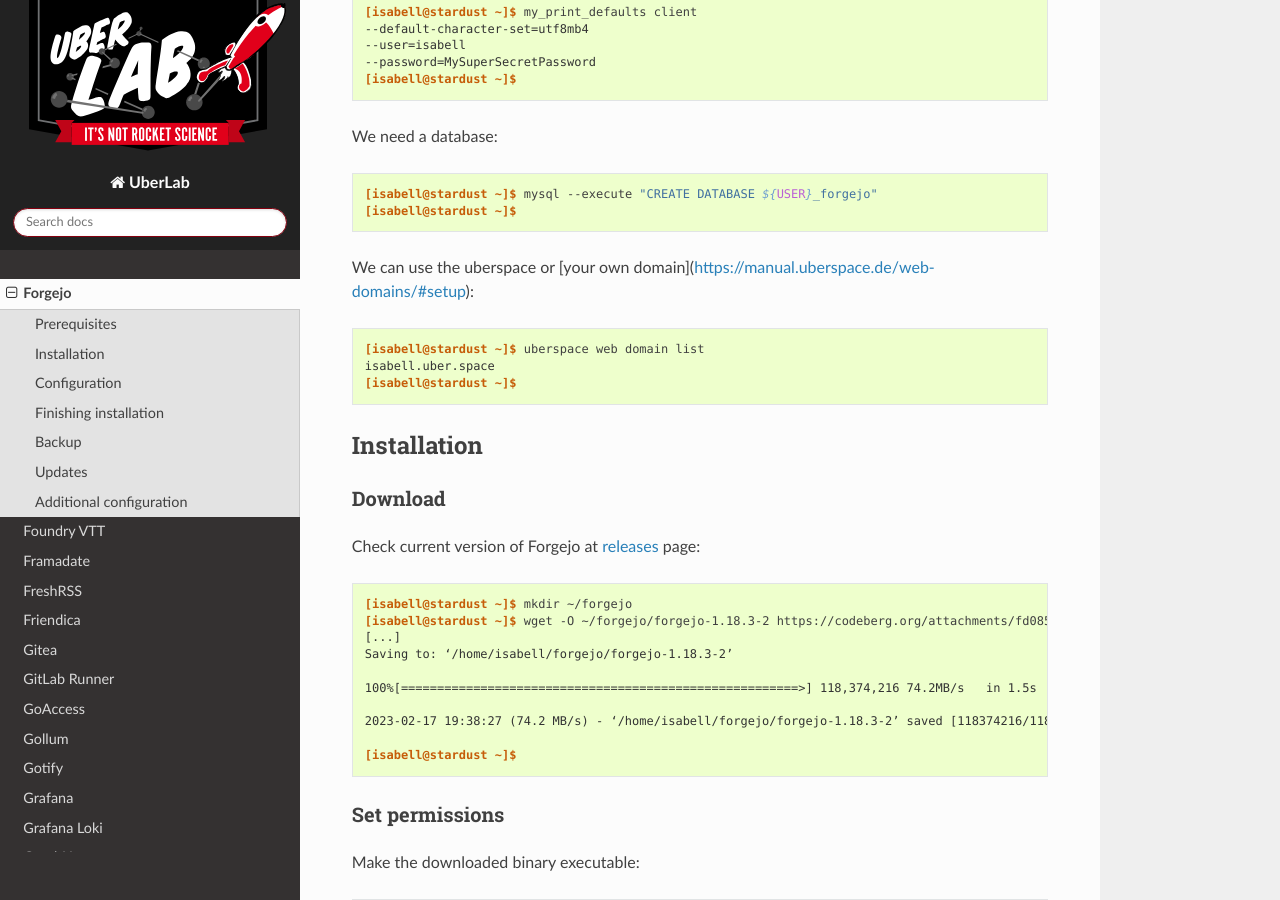
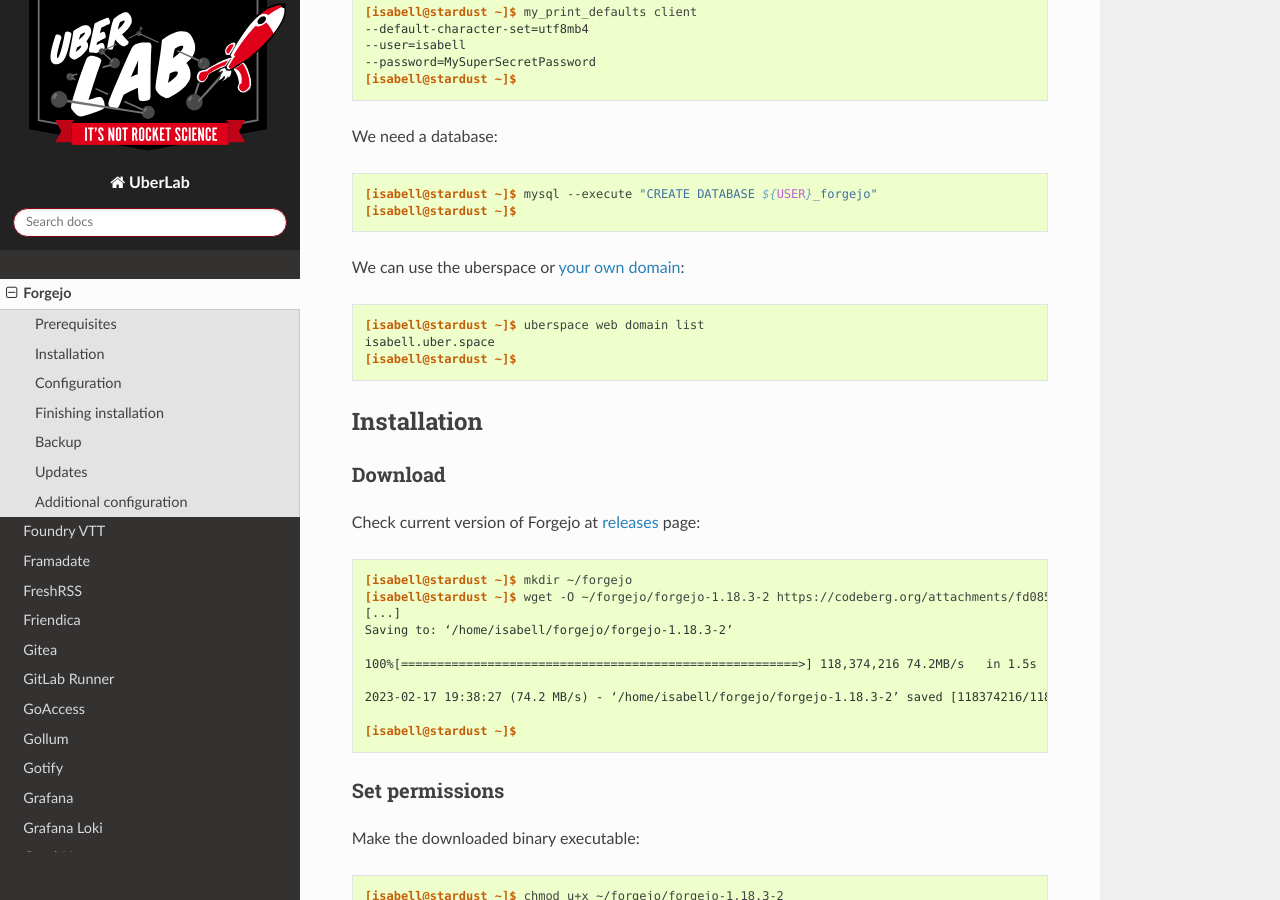
Before and after one commit to Uberspace/lab, a Sphinx documentation site: the page built from source/guide_forgejo.rst, in a window 1280 px wide and 900 px high, scrolled down 1379 px. Built offline with Sphinx 7.4.7 and the Read the Docs theme 2.0.0, drawn with Linux system fonts in a browser that asks for light colours.

Commit message:
Convert markdown link to RST
The current compiled output is broken on
https://lab.uberspace.de/guide_forgejo/, this
small fix should solve the issue.

```diff
--- a/source/guide_forgejo.rst
+++ b/source/guide_forgejo.rst
@@ -45,7 +45,7 @@
   [isabell@stardust ~]$ mysql --execute "CREATE DATABASE ${USER}_forgejo"
   [isabell@stardust ~]$
 
-We can use the uberspace or [your own domain](https://manual.uberspace.de/web-domains/#setup):
+We can use the uberspace or `your own domain <https://manual.uberspace.de/web-domains/#setup>`_:
 
 .. include:: includes/web-domain-list.rst
 
```
